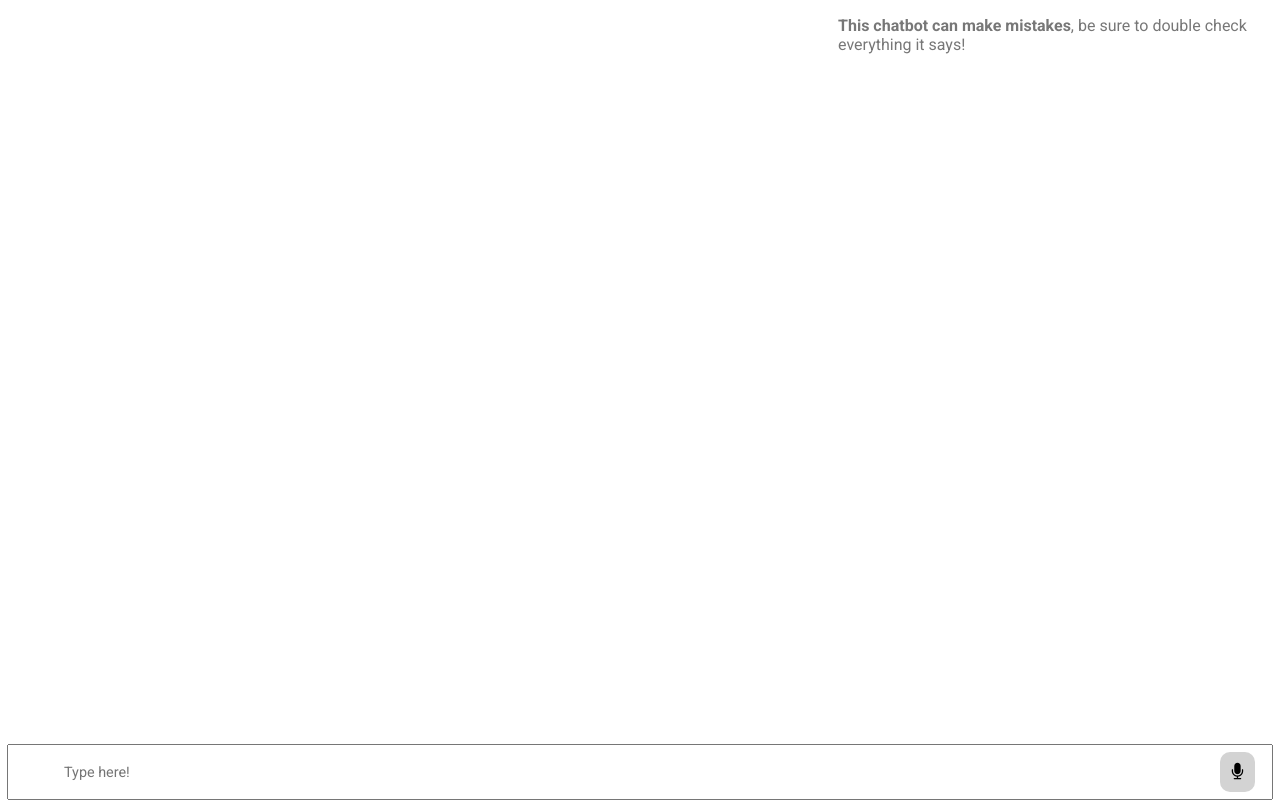
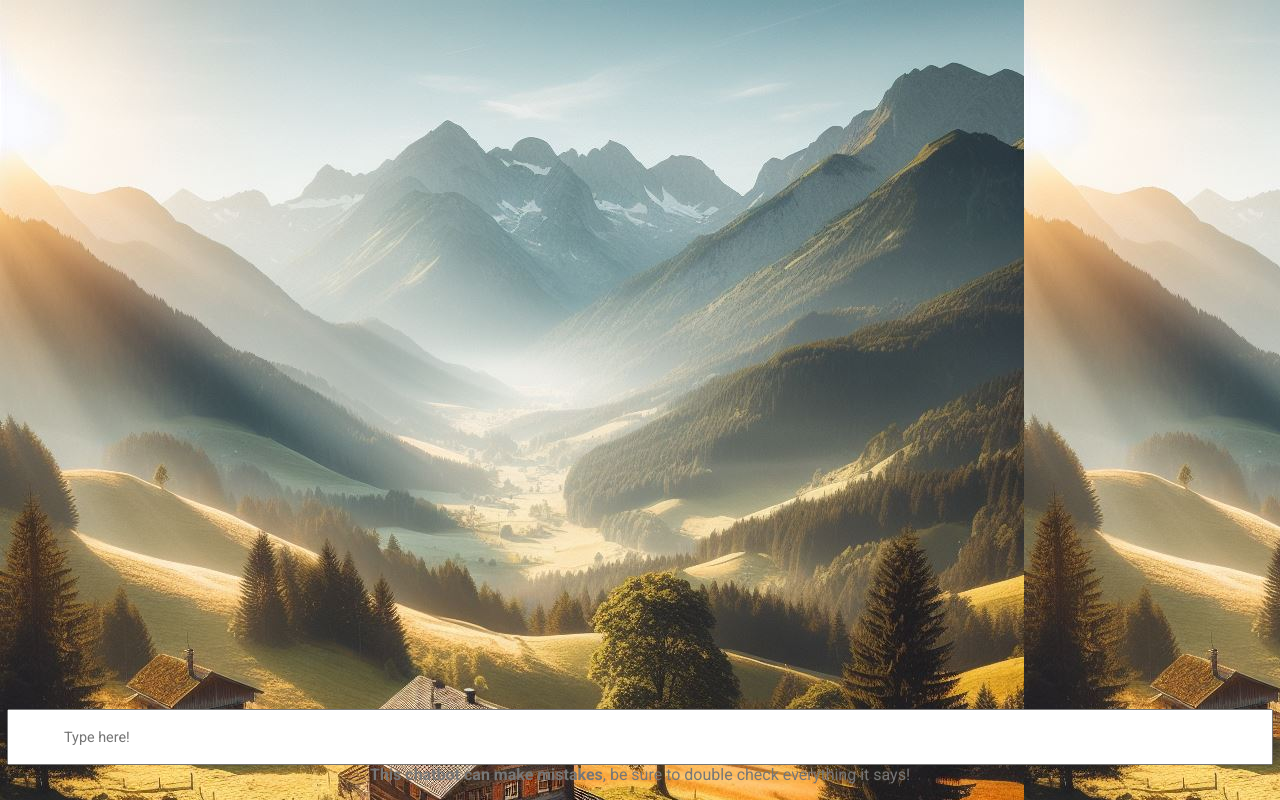
Before and after one commit to RondinaMR/haiking-hai2324, a Flask app: page / in a window 1280 px wide. Run offline with Flask 2, Linux system fonts and the light colour scheme; some libraries are stand-ins or nearby versions.

Commit message:
style: improved page

```diff
--- a/static/style.css
+++ b/static/style.css
@@ -11,21 +11,34 @@ html, body, input.textarea {
   display: flex;
   align-items: flex-start;
   justify-content: center;
+  position: relative;
+}
+
+.disclaimer {
+  position: absolute;
+  bottom: 0;
+  width: 100%;
+  text-align: center;
+}
+
+.sfondo{
+  background-image: url(background.jpg);
 }
 
 .container {
   width: 80%;
+  height: 90%;
   display: flex;
   flex-direction: column;
 }
 
 .chat {
   list-style: none;
-  background: none;
   margin: 0;
   padding: 0 0 50px 0;
   margin-top: 10px;
   margin-bottom: 10px;
+  height: 80%;
 }
 
 .chat li {
@@ -98,7 +111,7 @@ html, body, input.textarea {
 input.textarea {
   font-size: 0.9rem;
   position: fixed;
-  bottom: 0;
+  bottom: 35px;
   left: 0;
   right: 0;
   width: 90%;
@@ -107,18 +120,3 @@ input.textarea {
   padding-left: 55px;
   padding-right: 55px;
 }
-
-#rec {
-  position: fixed;
-  display: inline-block;
-  bottom: 8px;
-  right: 25px;
-  width: 35px;
-  height: 40px;
-  z-index: 100;
-  cursor: pointer;
-  background-color: lightgray;
-  border: none;
-  border-radius: 10px;
-  outline: none;
-}
--- a/templates/index.html
+++ b/templates/index.html
@@ -1,29 +1,37 @@
 <!DOCTYPE html>
 <html lang="en">
+
 <head>
   <meta charset="UTF-8" />
   <meta http-equiv="X-UA-Compatible" content="IE=edge">
   <meta name="viewport" content="width=device-width, initial-scale=1">
 
-  <title>WeatherAgent</title>
+  <title>HAIKing</title>
 
   <link rel="stylesheet" href="../static/style.css">
 </head>
 
-<body>
+<body class="sfondo">
   <div class="container-root">
 
     <div class="container">
-
-        <ol class="chat">
-        </ol>
+      <ol class="chat">
+      </ol>
     </div>
 
-    <input aria-label="Type here the text to process" id="userquery" class="textarea" type="text" placeholder="Type here!"/>
-    <button id="rec" class="btn"><i class="fa fa-microphone fa-lg" aria-hidden="true"></i></button>
-  <div position="fixed"><p><b>This chatbot can make mistakes</b>, be sure to double check everything it says!</p></div>
+    <input aria-label="Type here the text to process" id="userquery" class="textarea" type="text"
+      placeholder="Type here!" label=/>
+
+
+
   </div>
+  <div class="disclaimer">
+    <p><b>This chatbot can make mistakes</b>, be sure to double check everything it says!</p>
+  </div>
+
+
   <script src="https://ajax.googleapis.com/ajax/libs/jquery/3.4.1/jquery.min.js"></script>
   <script src="../static/converse.js"></script>
 </body>
+
 </html>
```
Also changed, not shown: static/background.jpg (added).
